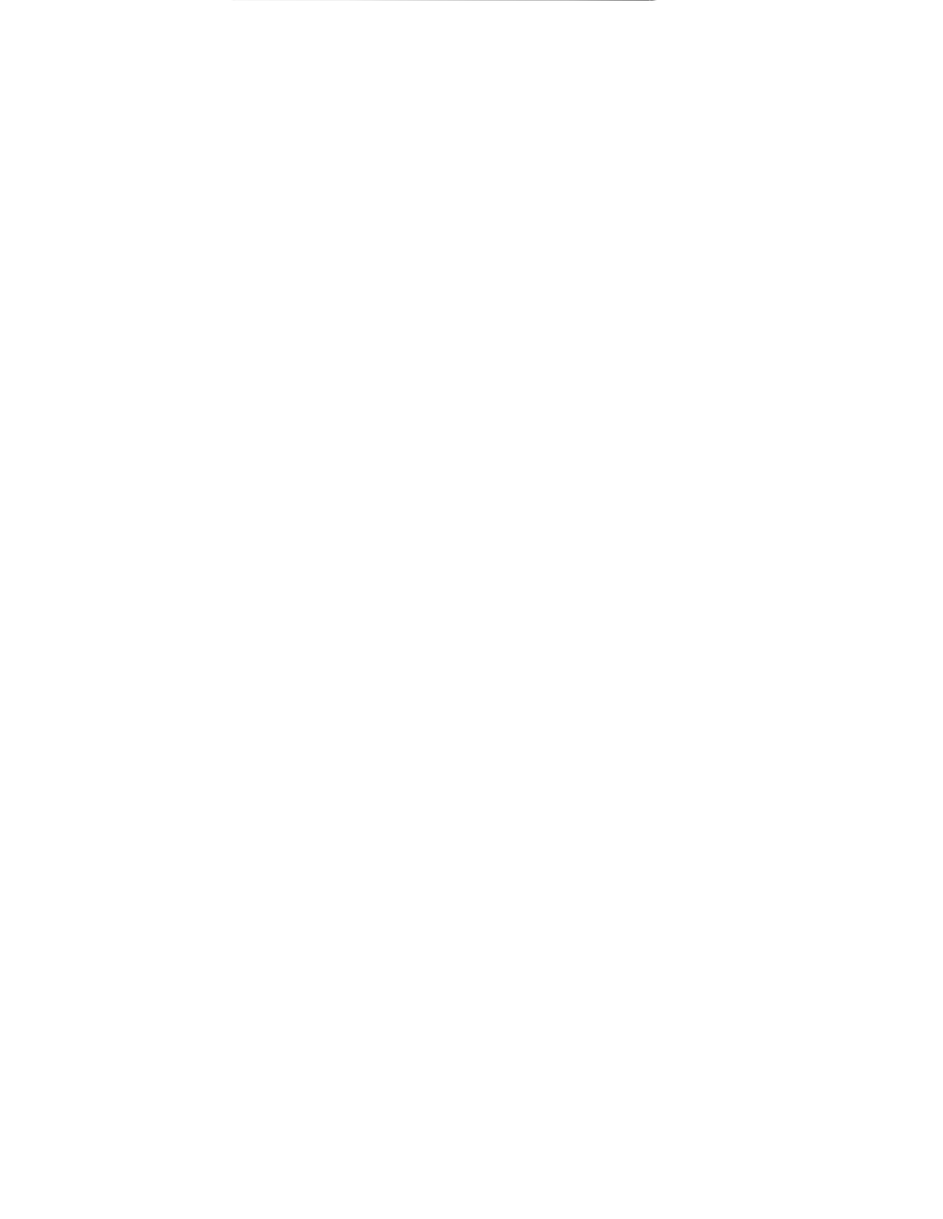
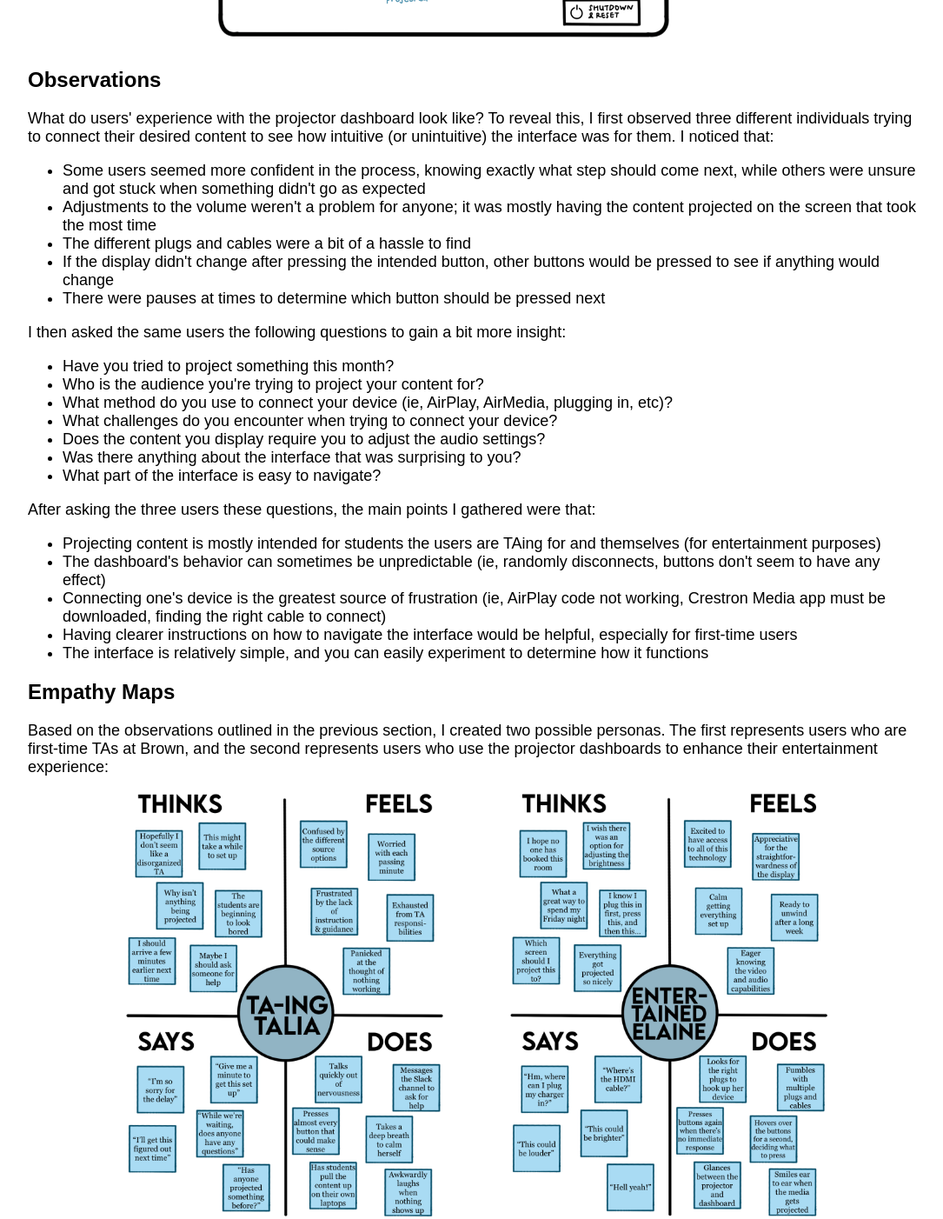
Before and after one commit to pensivepenguin333/portfolio, a React (Create React App) app: page /personas in a window 1280 px wide. Shown: the part 740-2142 px from the top of the page at 87% size, without its empty margins (96-1181 px from the left). Before the commit the page ends 800 px from the top, so only its background shows below. Built offline with nearby package versions, Linux system fonts and the light colour scheme.

Commit message:
empathy maps

```diff
--- a/src/components/Personas.css
+++ b/src/components/Personas.css
@@ -1,6 +1,8 @@
 .Personas {
     text-align: left;
-    margin-top: 2rem;
+    padding-top: 1rem;
+    width: 80vw;
+    margin: auto;
 }
 
 h1 span{
@@ -28,3 +30,16 @@ h1 span{
     display: flex;
     justify-content: center;
 }
+
+.two-personas img {
+    width: 65vw;
+    height: auto;
+    margin: 10px 0px 10px 0px;
+    min-width: 400px;
+    max-width: 800;
+}
+
+.two-personas {
+    display: flex;
+    justify-content: center;
+}
--- a/src/components/Personas.js
+++ b/src/components/Personas.js
@@ -31,6 +31,100 @@ export default function Personas() {
             <div className="sketch">
                 <img src="images/sketch.png" />
             </div>
+            <h2>
+                Observations
+            </h2>
+            <p className="content">
+                What do users' experience with the projector dashboard look
+                like? To reveal this, I first observed three different
+                individuals trying to connect their desired content to see
+                how intuitive (or unintuitive) the interface was for them.
+                I noticed that:
+                <ul>
+                    <li>Some users seemed more confident in the process,
+                        knowing exactly what step should come next, while
+                        others were unsure and got stuck when something
+                        didn't go as expected
+                    </li>
+                    <li>Adjustments to the volume weren't a problem for
+                        anyone; it was mostly having the content projected
+                        on the screen that took the most time
+                    </li>
+                    <li>The different plugs and cables were a bit of a
+                        hassle to find
+                    </li>
+                    <li>If the display didn't change after pressing the
+                        intended button, other buttons would be pressed
+                        to see if anything would change
+                    </li>
+                    <li>There were pauses at times to determine which
+                        button should be pressed next
+                    </li>
+                </ul>
+
+                I then asked the same users the following questions to
+                gain a bit more insight:
+                <ul>
+                    <li>Have you tried to project something this
+                        month?
+                    </li>
+                    <li>Who is the audience you're trying to project your
+                        content for?
+                    </li>
+                    <li>What method do you use to connect your device (ie,
+                         AirPlay, AirMedia, plugging in, etc)?
+                    </li>
+                    <li>What challenges do you encounter when trying to
+                        connect your device?
+                    </li>
+                    <li>Does the content you display require you to adjust
+                        the audio settings?
+                    </li>
+                    <li>Was there anything about the interface that was
+                        surprising to you?
+                    </li>
+                    <li>What part of the interface is easy to
+                        navigate?
+                    </li>
+                </ul>
+                After asking the three users these questions, the main points
+                I gathered were that:
+                <ul>
+                    <li>Projecting content is mostly intended for students
+                        the users are TAing for and themselves (for entertainment
+                        purposes)
+                    </li>
+                    <li>The dashboard's behavior can sometimes be
+                        unpredictable (ie, randomly disconnects, buttons
+                        don't seem to have any effect)
+                    </li>
+                    <li>Connecting one's device is the greatest source
+                        of frustration (ie, AirPlay code not working,
+                        Crestron Media app must be downloaded, finding the
+                        right cable to connect)
+                    </li>
+                    <li>Having clearer instructions on how to navigate
+                        the interface would be helpful, especially for
+                        first-time users
+                    </li>
+                    <li>The interface is relatively simple, and you can
+                        easily experiment to determine how it functions
+                    </li>
+                </ul>
+            </p>
+            <h2>
+                Empathy Maps
+            </h2>
+            <p className="content">
+                Based on the observations outlined in the previous section,
+                I created two possible personas. The first represents users
+                who are first-time TAs at Brown, and the second represents
+                users who use the projector dashboards to enhance their
+                entertainment experience:
+                <div class="two-personas">
+                    <img src='../images/two-personas.png' />
+                </div>
+            </p>
         </div>
     )
 }
```
